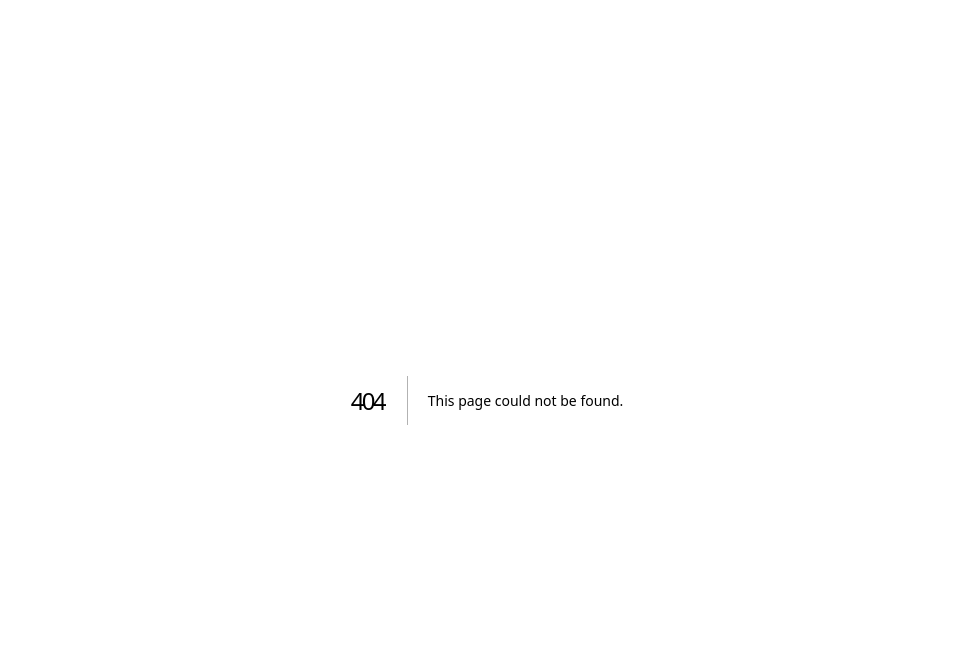
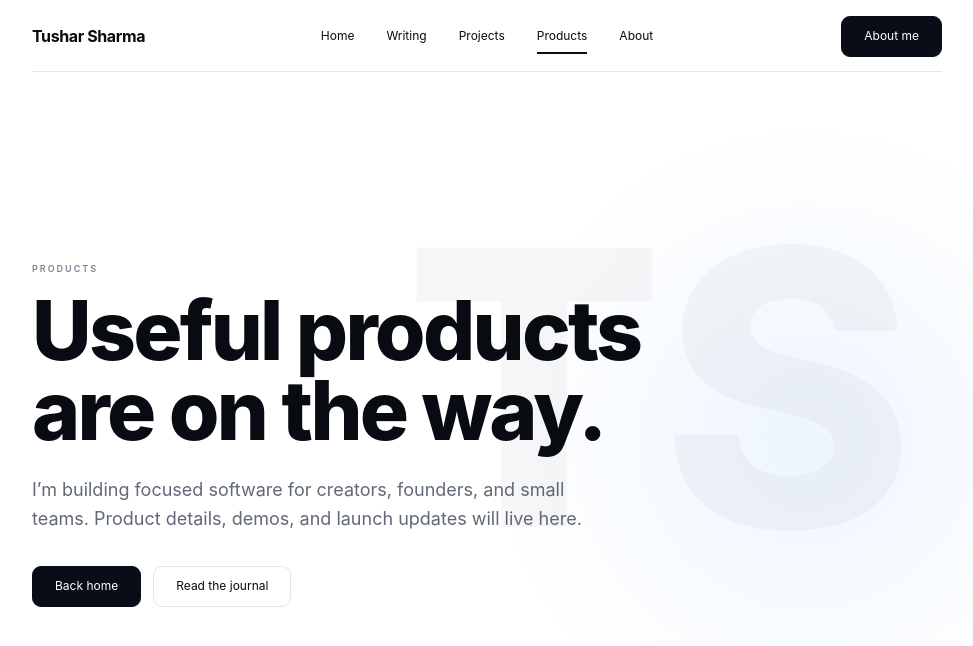
Before and after one commit to tusharS-0701/tushar, a Next.js app: page /products in a window 1280 px wide. Before the commit this address had no page. Shown: the top 646 px of the page, without its empty margins (153-1126 px from the left). Built offline with nearby package versions, Linux system fonts and the light colour scheme.

Commit message:
Add products page and refresh homepage links

```diff
--- a/src/App.tsx
+++ b/src/App.tsx
@@ -1,7 +1,10 @@
 import type { Dispatch } from './data/content'
 import type { SiteLinks } from './lib/posts'
 import Link from 'next/link'
-import { ArrowRight, AtSign as Instagram, Briefcase as Linkedin, BriefcaseBusiness, CodeXml as Github, Layers3, MapPin, Monitor, BrainCircuit, ChartNoAxesColumnIncreasing } from 'lucide-react'
+import Image from 'next/image'
+import { ArrowRight, BriefcaseBusiness, Layers3, MapPin, Monitor, BrainCircuit, ChartNoAxesColumnIncreasing } from 'lucide-react'
+import { GithubIcon, InstagramIcon, LinkedinIcon, XIcon } from './components/icons/Icons'
+import penAdvert from './assets/penadvert.png'
 
 const A=()=> <ArrowRight aria-hidden size={14}/>
 const topics=[[Layers3,'Distributed Systems','Scalability, reliability, and real-world system design.','violet'],[BrainCircuit,'AI & LLMs','LLM applications, RAG, model tooling, and AI-native products.','blue'],[ChartNoAxesColumnIncreasing,'Product & Growth','From zero to first users, distribution experiments, and what actually works.','green']] as const
@@ -12,12 +15,12 @@ export default function App({latestDispatches,siteLinks}:{latestDispatches:Dispa
  const {email:EMAIL,github:GITHUB,linkedin:LINKEDIN,instagram:INSTAGRAM,x:X}=siteLinks
  const posts=defaults.map((p,i)=>({title:latestDispatches[i]?.title||p[0],desc:p[1],date:latestDispatches[i]?.date||p[2],tag:p[3],tone:p[4],href:latestDispatches[i]?.href||'/blog'}))
  return <main>
-  <nav className="nav wrap"><Link className="brand" href="/">Tushar Sharma</Link><div className="navlinks"><Link href="/blog">Blogs</Link><Link href="/projects">Projects</Link><Link href="/now">Now</Link><Link href="/about">About</Link></div><a className="button dark navcta" href={'mailto:'+EMAIL}>Contact me <A/></a></nav>
+  <nav className="nav wrap"><Link className="brand" href="/">Tushar Sharma</Link><div className="navlinks"><Link href="/blog">Blogs</Link><Link href="/projects">Projects</Link><Link href="/products">Products</Link><Link href="/about">About</Link></div><a className="button dark navcta" href={'mailto:'+EMAIL}>Contact me <A/></a></nav>
   <section className="hero wrap" id="top"><div className="herocopy"><p className="eyebrow">Software engineer &amp; builder</p><h1>Software engineer.<br/>Builder. Writer.</h1><p className="lede">I build software, study distributed systems, experiment with AI, and write about what I learn.</p><div className="actions"><Link className="button dark" href="/blog">Read my writing <A/></Link><Link className="button" href="#projects">Explore projects</Link></div><div className="facts"><p><i><BriefcaseBusiness/></i><span><b>4+ years</b>building software</span></p><p><i><MapPin/></i><span><b>Based in</b>Indore, India</span></p><p><i><Monitor/></i><span><b>Open to</b>interesting opportunities</span></p></div></div><div className="portrait" id="about"><img src="/pfp.png" alt="Tushar Sharma"/><div><b>Tushar Sharma</b><span>Programmer | Building in Public | AI · Systems · Startups</span></div></div></section>
   <section className="section wrap" id="writing"><header><h2>Latest writing</h2><Link href="/blog">View all writing <A/></Link></header><div className="writing">{posts.map((p,i)=><Link className="article" href={p.href||'/blog'} key={p.title}><div className={'thumb '+p.tone}>{i===0?'01':i===1?'⌘':'☼'}</div><div className="articlecopy"><small>{p.tag}</small><h3>{p.title}</h3><p>{p.desc}</p><time>{p.date} · {8-i*2} min read</time></div></Link>)}</div></section>
-  <section className="product wide" id="now"><div className="productcopy"><p className="eyebrow">Currently building</p><div className="pentitle"><div className="penlogo">▶</div><div><h2>Pen</h2><p>AI-native content and marketing OS</p></div></div><p className="productdesc">A unified workspace to plan, create, and publish content using natural language. Built for founders, creators and small teams who want to ship without the chaos.</p><div className="actions"><a className="button dark" href={'mailto:'+EMAIL+'?subject=Pen demo'}>Check out Pen <A/></a><a className="button" href={'mailto:'+EMAIL+'?subject=Pen waitlist'}>Join waitlist</a></div></div><div className="mock"><aside><b>▶ Pen</b><span>◉ New chat</span><span>□ Content</span><span>▣ Calendar</span><span>⌁ Analytics</span><span>⚙ Settings</span></aside><div className="compose"><small>◉ Pen</small><h3>What do you want to create today?</h3><div className="prompt">Plan my next 2 weeks of content... <b>→</b></div><div className="chips"><span>▣ Blog post</span><span>▣ LinkedIn post</span><span>𝕏 Tweet / X post</span><span>✉ Email</span><span>▦ Content calendar</span><span>♧ Ideas</span></div></div></div></section>
+  <section className="product wide" id="now"><div className="productcopy"><p className="eyebrow">Currently building</p><div className="pentitle"><div className="penlogo">▶</div><div><h2>Pen</h2><p>AI-native content and marketing OS</p></div></div><p className="productdesc">A unified workspace to plan, create, and publish content using natural language. Built for founders, creators and small teams who want to ship without the chaos.</p><div className="actions"><a className="button dark" href={'mailto:'+EMAIL+'?subject=Pen demo'}>Check out Pen <A/></a><a className="button" href={'mailto:'+EMAIL+'?subject=Pen waitlist'}>Join waitlist</a></div></div><div className="pen-advert"><Image src={penAdvert} alt="Pen AI-native content and marketing workspace" sizes="(max-width: 620px) calc(100vw - 32px), 440px" priority /></div></section>
   <section className="section wrap"><header><h2>Currently exploring</h2><Link href="/blog">Always learning <A/></Link></header><div className="topics">{topics.map(([TopicIcon,title,description,tone])=><Link href="/blog" key={title}><i className={tone}><TopicIcon/></i><span><b>{title}</b><small>{description}</small></span><A/></Link>)}</div></section>
   <section className="section wrap" id="projects"><header><h2>Selected projects</h2><a href={GITHUB} target="_blank" rel="noreferrer">View all projects <A/></a></header><div className="projects">{projects.map(p=><article className={'project '+p[3]} key={p[0]}><h3>{p[0]}</h3><p>{p[1]}</p><small>{p[2]}</small><a href={GITHUB} target="_blank" rel="noreferrer" aria-label={'View '+p[0]+' on GitHub'}>→</a></article>)}</div></section>
-  <footer><div className="wrap foot"><div><b>Tushar Sharma</b><h2>Build. Learn. Share.</h2><p>Software engineer, builder and writer. Documenting the journey.</p></div><div className="social">{X&&<a href={X} target="_blank" rel="noreferrer" aria-label="X / Twitter">𝕏</a>}<a href={LINKEDIN} target="_blank" rel="noreferrer" aria-label="LinkedIn"><Linkedin/></a><a href={GITHUB} target="_blank" rel="noreferrer" aria-label="GitHub"><Github/></a><a href={INSTAGRAM} target="_blank" rel="noreferrer" aria-label="Instagram"><Instagram/></a><a className="button" href={'mailto:'+EMAIL}>Get in touch <A/></a></div></div></footer>
+  <footer><div className="wrap foot"><div><b>Tushar Sharma</b><h2>Build. Learn. Share.</h2><p>Software engineer, builder and writer. Documenting the journey.</p></div><div className="social">{X&&<a href={X} target="_blank" rel="noreferrer" aria-label="X / Twitter"><XIcon/></a>}<a href={LINKEDIN} target="_blank" rel="noreferrer" aria-label="LinkedIn"><LinkedinIcon/></a><a href={GITHUB} target="_blank" rel="noreferrer" aria-label="GitHub"><GithubIcon/></a><a href={INSTAGRAM} target="_blank" rel="noreferrer" aria-label="Instagram"><InstagramIcon/></a><a className="button" href={'mailto:'+EMAIL}>Get in touch <A/></a></div></div></footer>
  </main>
 }
--- a/src/app/about/page.tsx
+++ b/src/app/about/page.tsx
@@ -1,6 +1,7 @@
 import type { Metadata } from 'next'
 import Link from 'next/link'
-import { ArrowRight, AtSign as Instagram, BookOpen, Briefcase as Linkedin, Code2, CodeXml as Github, Coffee, Network, Sparkles } from 'lucide-react'
+import { ArrowRight, BookOpen, Code2, Coffee, Network, Sparkles } from 'lucide-react'
+import { GithubIcon, InstagramIcon, LinkedinIcon, XIcon } from '../../components/icons/Icons'
 import { getSiteLinks } from '../../lib/posts'
 
 export const metadata:Metadata={title:'About | Tushar Sharma',description:'Software engineer, builder and writer based in Indore, India.'}
@@ -13,11 +14,11 @@ export default async function AboutPage(){
  const EMAIL=links.email
  const GITHUB=links.github
  return <main className="about-page">
- <header className="about-nav about-wrap"><Link href="/" className="about-brand">Tushar Sharma</Link><nav><Link href="/">Home</Link><Link href="/blog">Writing</Link><Link href="/projects">Projects</Link><Link href="/now">Now</Link><Link className="active" href="/about">About</Link></nav><a className="about-btn dark" href={'mailto:'+EMAIL}>Get in touch <ArrowRight/></a></header>
+ <header className="about-nav about-wrap"><Link href="/" className="about-brand">Tushar Sharma</Link><nav><Link href="/">Home</Link><Link href="/blog">Writing</Link><Link href="/projects">Projects</Link><Link href="/products">Products</Link><Link className="active" href="/about">About</Link></nav><a className="about-btn dark" href={'mailto:'+EMAIL}>Get in touch <ArrowRight/></a></header>
  <section className="about-hero about-wrap"><div className="about-photo"><img src="/pfp.png" alt="Tushar Sharma"/><span>Building<br/>Learning<br/>Sharing<br/> – Tushar</span></div><div className="about-intro"><p className="about-label">● About</p><h1>I’m Tushar Sharma.<em>I build software, learn<br/>in public, and write<br/>about the journey.</em></h1><p className="about-lede">I’m a software engineer and independent builder based in Indore, India. I work at the intersection of distributed systems, AI and practical products. This website is where I share what I’m building, what I’m learning, and honest notes from the journey.</p><div className="about-facts"><p>⌖ <span><b>Indore, India</b>Based in</span></p><p>▱ <span><b>Open to opportunities</b>Full-time / Remote</span></p><p>▣ <span><b>4+ years</b>Building software</span></p><a href={'mailto:'+EMAIL}>▤ <span><b>Support<br/>my work</b></span>→</a></div></div></section>
  <section className="what about-wrap"><div className="what-head"><div><p className="about-label">What I do</p><h2>Turn ideas into<br/>working products.</h2></div><p>I like taking ideas from 0 → 1, whether it’s a personal project, an open source tool, or a full product. I enjoy working across the stack, thinking about system design and distribution, and sharing everything I learn along the way.</p></div><div className="work-grid">{work.map(([WorkIcon,title,description])=><article key={title}><i><WorkIcon/></i><h3>{title}</h3><p>{description}</p></article>)}</div></section>
- <section className="support about-wrap"><div className="github-panel"><small><Github/> Github</small><h2>My code is public.</h2><p>You can find all my projects, experiments and contributions on GitHub. It’s the best place to see what I’m currently working on and how I build things.</p><div className="stats"><b>150+<span>Repositories</span></b><b>1.2k+<span>Commits</span></b><b>Open Source<span>Active contributor</span></b></div><a className="about-btn outline" href={GITHUB} target="_blank" rel="noreferrer">View my GitHub <ArrowRight/></a><div className="git-art"><Github/></div></div><div className="coffee-panel"><small><Coffee/> Support my work</small><h2>Buy me a coffee.</h2><p>If my content, open source work or tools have helped you, consider supporting me. It helps me stay independent and keep creating useful content.</p><ul><li>Keeps me motivated</li><li>Helps me work on open source tools</li><li>Supports more in-depth writing</li></ul><a className="about-btn coffee" href={links.support||'mailto:'+EMAIL+'?subject=Support your work'}><Coffee/> Buy me a coffee <ArrowRight/></a><div className="cup">♥</div></div></section>
+ <section className="support about-wrap"><div className="github-panel"><small><GithubIcon/> Github</small><h2>My code is public.</h2><p>You can find all my projects, experiments and contributions on GitHub. It’s the best place to see what I’m currently working on and how I build things.</p><div className="stats"><b>150+<span>Repositories</span></b><b>1.2k+<span>Commits</span></b><b>Open Source<span>Active contributor</span></b></div><a className="about-btn outline" href={GITHUB} target="_blank" rel="noreferrer">View my GitHub <ArrowRight/></a><div className="git-art"><GithubIcon/></div></div><div className="coffee-panel"><small><Coffee/> Support my work</small><h2>Buy me a coffee.</h2><p>If my content, open source work or tools have helped you, consider supporting me. It helps me stay independent and keep creating useful content.</p><ul><li>Keeps me motivated</li><li>Helps me work on open source tools</li><li>Supports more in-depth writing</li></ul><a className="about-btn coffee" href={links.support||'mailto:'+EMAIL+'?subject=Support your work'}><Coffee/> Buy me a coffee <ArrowRight/></a><div className="cup">♥</div></div></section>
  <section className="tech about-wrap"><div><h2>Tech &amp; interests</h2><small>Tools I enjoy working with and topics I care about.</small></div><div>{skills.map((s,i)=><span key={s}><i>{['⌁','T','⚛','⬡','♜','◆','◉','♧'][i]}</i>{s}</span>)}</div></section>
  <section className="journey about-wrap"><div className="journey-copy"><p className="about-label">My journey</p><h2>A bit of my<br/>journey so far.</h2><p>I’ve always been curious about how things work, from computers to systems to businesses. Over the years I’ve moved from just using technology to building with it, and now I’m focused on creating things that are useful, meaningful and long lasting.</p><a className="about-btn" href={links.resume} target="_blank" rel="noreferrer">View my résumé →</a></div><div className="timeline">{journey.map(x=><article key={x[0]}><time>{x[0]}</time><div><b>{x[1]}</b><p>{x[2]}</p></div></article>)}</div><aside className="right-now"><p>● Right now</p><div><i>▣</i><span><b>Working on Pen</b>AI-native content and marketing OS</span></div><div><i>♧</i><span><b>Writing regularly</b>Notes on systems, AI and building in public</span></div><div><i>⌾</i><span><b>Exploring AI &amp; distributed systems</b>Learning, experimenting and sharing</span></div><div><i>♙</i><span><b>Looking for opportunities</b>Open to full-time roles and interesting projects</span></div></aside></section>
- <footer className="about-footer"><div className="about-wrap"><div><b>Tushar Sharma</b><p>Software engineer, builder and writer.</p></div><nav><Link href="/">Home</Link><Link href="/blog">Writing</Link><Link href="/projects">Projects</Link><Link href="/now">Now</Link><Link href="/about">About</Link></nav><div className="about-social">{links.x&&<a href={links.x} aria-label="X / Twitter">𝕏</a>}<a href={GITHUB} aria-label="GitHub"><Github/></a><a href={links.linkedin} aria-label="LinkedIn"><Linkedin/></a><a href={links.instagram} aria-label="Instagram"><Instagram/></a><a className="about-btn" href={'mailto:'+EMAIL}>Get in touch <ArrowRight/></a></div></div></footer>
+ <footer className="about-footer"><div className="about-wrap"><div><b>Tushar Sharma</b><p>Software engineer, builder and writer.</p></div><nav><Link href="/">Home</Link><Link href="/blog">Writing</Link><Link href="/projects">Projects</Link><Link href="/products">Products</Link><Link href="/about">About</Link></nav><div className="about-social">{links.x&&<a href={links.x} aria-label="X / Twitter"><XIcon/></a>}<a href={GITHUB} aria-label="GitHub"><GithubIcon/></a><a href={links.linkedin} aria-label="LinkedIn"><LinkedinIcon/></a><a href={links.instagram} aria-label="Instagram"><InstagramIcon/></a><a className="about-btn" href={'mailto:'+EMAIL}>Get in touch <ArrowRight/></a></div></div></footer>
  </main>}
--- a/src/app/blog/[slug]/page.tsx
+++ b/src/app/blog/[slug]/page.tsx
@@ -2,11 +2,12 @@ import type { Metadata } from 'next'
 import type { ReactNode } from 'react'
 import Link from 'next/link'
 import { notFound } from 'next/navigation'
-import { ArrowRight, AtSign as Twitter, Briefcase as Linkedin, CodeXml as Github, Moon } from 'lucide-react'
+import { ArrowRight, Moon } from 'lucide-react'
 import ReactMarkdown from 'react-markdown'
 import remarkGfm from 'remark-gfm'
 import { ArticleActions } from '../../../components/article/ArticleActions'
 import { KafkaDiagram } from '../../../components/article/KafkaDiagram'
+import { GithubIcon, InstagramIcon, LinkedinIcon, XIcon } from '../../../components/icons/Icons'
 import { getPost, getSiteLinks, listPosts, slugify } from '../../../lib/posts'
 
 export const revalidate = 300
@@ -47,7 +48,7 @@ export default async function ArticlePage({ params }: Props) {
   const Heading = ({ children }: { children?: ReactNode }) => <h2 id={slugify(textFromNode(children))}>{children}</h2>
 
   return <main className="article-page">
-    <header className="article-site-header"><div className="article-progress"><span /></div><div className="article-header-inner"><Link href="/" className="article-brand">Tushar Sharma</Link><nav aria-label="Primary"><Link href="/blog">Blogs</Link><Link href="/projects">Projects</Link><Link href="/now">Now</Link><Link href="/about">About</Link><a href={'mailto:'+siteLinks.email}>Contact</a><button aria-label="Change color theme"><Moon /></button></nav></div></header>
+    <header className="article-site-header"><div className="article-progress"><span /></div><div className="article-header-inner"><Link href="/" className="article-brand">Tushar Sharma</Link><nav aria-label="Primary"><Link href="/blog">Blogs</Link><Link href="/projects">Projects</Link><Link href="/products">Products</Link><Link href="/about">About</Link><a href={'mailto:'+siteLinks.email}>Contact</a><button aria-label="Change color theme"><Moon /></button></nav></div></header>
     <div className="article-layout">
       <ArticleActions url={url} />
       <article className="article-main" id="article">
@@ -59,7 +60,7 @@ export default async function ArticlePage({ params }: Props) {
       <aside className="article-toc"><strong>On this page</strong><nav>{toc.length ? toc.map((item, index) => <a className={index === 0 ? 'active' : ''} href={`#${item.id}`} key={item.id}>{item.label}</a>) : <a className="active" href="#article">Introduction</a>}</nav></aside>
     </div>
     <section className="article-related"><header><h2>Continue reading</h2><Link href="/blog">More posts <ArrowRight /></Link></header><div>{related.map((item, index) => <Link href={`/blog/${item.slug}`} key={item.slug} className="related-card"><span><small>{item.tags[0] || 'Ideas'}</small><strong>{item.title}</strong><p>{item.description}</p><time>{formatDate(item.publishedAt)} · {readingTime(item.body)} min read</time></span><i aria-hidden>{index === 0 ? '⌘' : '→'}</i></Link>)}</div></section>
-    <footer className="article-footer"><div><strong>Tushar Sharma</strong><nav><Link href="/blog">Blogs</Link><Link href="/projects">Projects</Link><Link href="/now">Now</Link><Link href="/about">About</Link><a href={'mailto:'+siteLinks.email}>Contact</a></nav><span>{siteLinks.github&&<a href={siteLinks.github} aria-label="GitHub"><Github/></a>}{siteLinks.linkedin&&<a href={siteLinks.linkedin} aria-label="LinkedIn"><Linkedin/></a>}{siteLinks.x&&<a href={siteLinks.x} aria-label="X / Twitter"><Twitter/></a>}<Moon /></span></div></footer>
+    <footer className="article-footer"><div><strong>Tushar Sharma</strong><nav><Link href="/blog">Blogs</Link><Link href="/projects">Projects</Link><Link href="/products">Products</Link><Link href="/about">About</Link><a href={'mailto:'+siteLinks.email}>Contact</a></nav><span>{siteLinks.x&&<a href={siteLinks.x} aria-label="X / Twitter"><XIcon/></a>}{siteLinks.linkedin&&<a href={siteLinks.linkedin} aria-label="LinkedIn"><LinkedinIcon/></a>}{siteLinks.github&&<a href={siteLinks.github} aria-label="GitHub"><GithubIcon/></a>}{siteLinks.instagram&&<a href={siteLinks.instagram} aria-label="Instagram"><InstagramIcon/></a>}<Moon /></span></div></footer>
     <script type="application/ld+json" dangerouslySetInnerHTML={{ __html: JSON.stringify(structuredData).replace(/</g, '\\u003c') }} />
   </main>
 }
--- a/src/app/blog/page.tsx
+++ b/src/app/blog/page.tsx
@@ -31,7 +31,7 @@ export default async function BlogPage(){
  const latest=posts.slice(1,4).length===3?posts.slice(1,4):fallback.slice(1)
  const trend=[...posts,...fallback].filter((p,i,a)=>a.findIndex(x=>x.title===p.title)===i).slice(0,5)
  return <main className="blog-shell">
-  <header className="blog-nav"><Link href="/" className="blog-brand">Tushar Sharma</Link><nav><Link href="/">Home</Link><Link className="active" href="/blog">Writing</Link><Link href="/projects">Projects</Link><Link href="/now">Now</Link><Link href="/about">About</Link></nav><div className="nav-tools"><label className="search"><Search/><input aria-label="Search articles" placeholder="Search articles, topics, ideas..."/><kbd>⌘ K</kbd></label><a href={'mailto:'+siteLinks.email} className="blog-button dark">Get in touch <ArrowRight/></a></div></header>
+  <header className="blog-nav"><Link href="/" className="blog-brand">Tushar Sharma</Link><nav><Link href="/">Home</Link><Link className="active" href="/blog">Writing</Link><Link href="/projects">Projects</Link><Link href="/products">Products</Link><Link href="/about">About</Link></nav><div className="nav-tools"><label className="search"><Search/><input aria-label="Search articles" placeholder="Search articles, topics, ideas..."/><kbd>⌘ K</kbd></label><a href={'mailto:'+siteLinks.email} className="blog-button dark">Get in touch <ArrowRight/></a></div></header>
   <aside className="blog-side"><p className="side-label">Writing</p><h1>Ideas, learnings<br/>and experiments<br/>in public.</h1><p className="side-copy">Notes on software engineering, distributed systems, AI, products and building a meaningful life.</p><div className="filters">{[[Newspaper,'All Posts','42'],[PanelTop,'Systems','12'],[BrainCircuit,'AI & LLMs','8'],[TrendingUp,'Product & Growth','6'],[Map,'Building in Public','10'],[Settings,'Engineering','5'],[Sparkles,'Life','4']].map((x,i)=>{const FilterIcon=x[0];return <a className={i===0?'selected':''} href="#latest" key={String(x[1])}><i><FilterIcon/></i>{String(x[1])}<small>{String(x[2])}</small></a>})}</div><div className="side-links"><a href={'mailto:'+siteLinks.email}><Mail/> Newsletter <span><ArrowRight/></span></a><a href="/blog"><Rss/> RSS Feed <span><ArrowRight/></span></a></div><blockquote>“A collection of thoughts from a curious developer figuring things out.”<strong>• Tushar</strong></blockquote></aside>
   <div className="blog-main">
    <section className="blog-hero"><div className="hero-words"><h2>Better software<br/>through <em>clearer thinking.</em></h2><p>Deep dives, practical guides and honest reflections on software engineering, distributed systems, AI and the journey of building in public.</p><div><a className="blog-button dark" href="#latest">Explore all posts →</a><a className="blog-button" href="#newsletter">✉ Subscribe</a></div></div><div className="hero-art" aria-hidden><span/><span/><span/><span/><b>Systems<br/>Products<br/>AI<br/>Life</b></div></section>
--- /dev/null
+++ b/src/app/products/page.tsx
@@ -0,0 +1,17 @@
+import type { Metadata } from 'next'
+import { PlaceholderPage } from '../../components/PlaceholderPage'
+
+export const metadata: Metadata = {
+  title: 'Products | Tushar Sharma',
+  description: 'Products designed and built by Tushar Sharma.',
+  alternates: { canonical: '/products' },
+}
+
+export default function ProductsPage() {
+  return <PlaceholderPage
+    eyebrow="Products"
+    title="Useful products are on the way."
+    description="I’m building focused software for creators, founders, and small teams. Product details, demos, and launch updates will live here."
+    activePath="/products"
+  />
+}
--- a/src/app/sitemap.ts
+++ b/src/app/sitemap.ts
@@ -10,7 +10,7 @@ export default async function sitemap(): Promise<MetadataRoute.Sitemap> {
     { url: 'https://tushar.me/about', changeFrequency: 'monthly', priority: 0.8 },
     { url: 'https://tushar.me/blog', changeFrequency: 'weekly', priority: 0.8 },
     { url: 'https://tushar.me/projects', changeFrequency: 'monthly', priority: 0.7 },
-    { url: 'https://tushar.me/now', changeFrequency: 'monthly', priority: 0.7 },
+    { url: 'https://tushar.me/products', changeFrequency: 'monthly', priority: 0.7 },
     ...posts.map((post) => ({ url: `https://tushar.me/blog/${post.slug}`, lastModified: new Date(post.updatedAt), changeFrequency: 'monthly' as const, priority: 0.7 })),
   ]
 }
--- a/src/components/PlaceholderPage.tsx
+++ b/src/components/PlaceholderPage.tsx
@@ -4,7 +4,7 @@ const navigation = [
   { href: '/', label: 'Home' },
   { href: '/blog', label: 'Writing' },
   { href: '/projects', label: 'Projects' },
-  { href: '/now', label: 'Now' },
+  { href: '/products', label: 'Products' },
   { href: '/about', label: 'About' },
 ]
 
--- a/src/data/content.ts
+++ b/src/data/content.ts
@@ -43,7 +43,7 @@ export const navItems: NavItem[] = [
   { href: '/blog', label: 'Journal' },
   { href: '/projects', label: 'Projects' },
   { href: '#notes', label: 'Notes' },
-  { href: '/now', label: 'Now' },
+  { href: '/products', label: 'Products' },
   { href: '#contact', label: 'Contact' },
 ]
 
@@ -137,7 +137,7 @@ export const deskNote = {
 export const footerContent = {
   editorial:
     'This is a personal publication by Tushar Sharma. All articles are original and written in public.',
-  sections: ['Journal', 'Projects', 'Notes', 'Now'],
+  sections: ['Journal', 'Projects', 'Notes', 'Products'],
   quote: {
     text: 'The best way to predict the future is to build it.',
     author: 'Alan Kay',
```
Also changed, not shown: src/app/now/page.tsx (+2 -9 lines), src/components/icons/Icons.tsx (+10 -11 lines), src/assets/penadvert.png (added), src/index.css.
